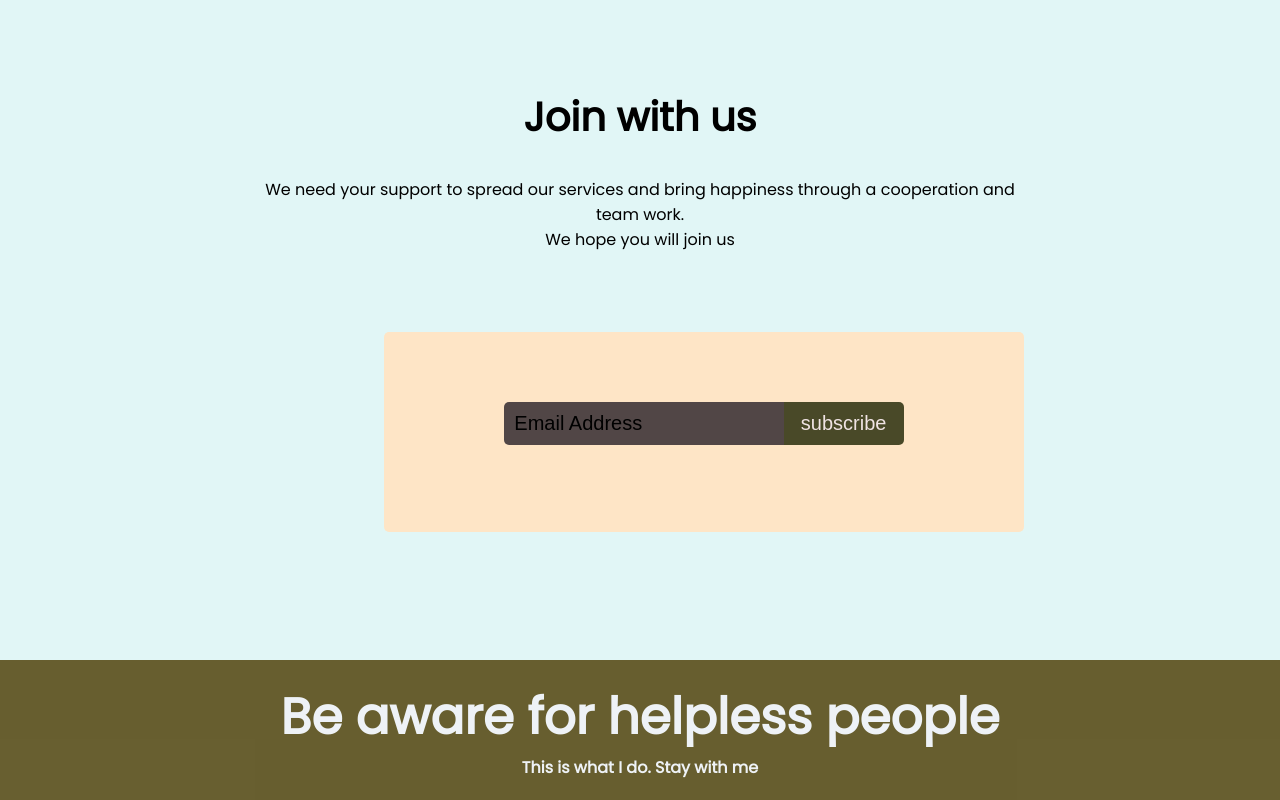
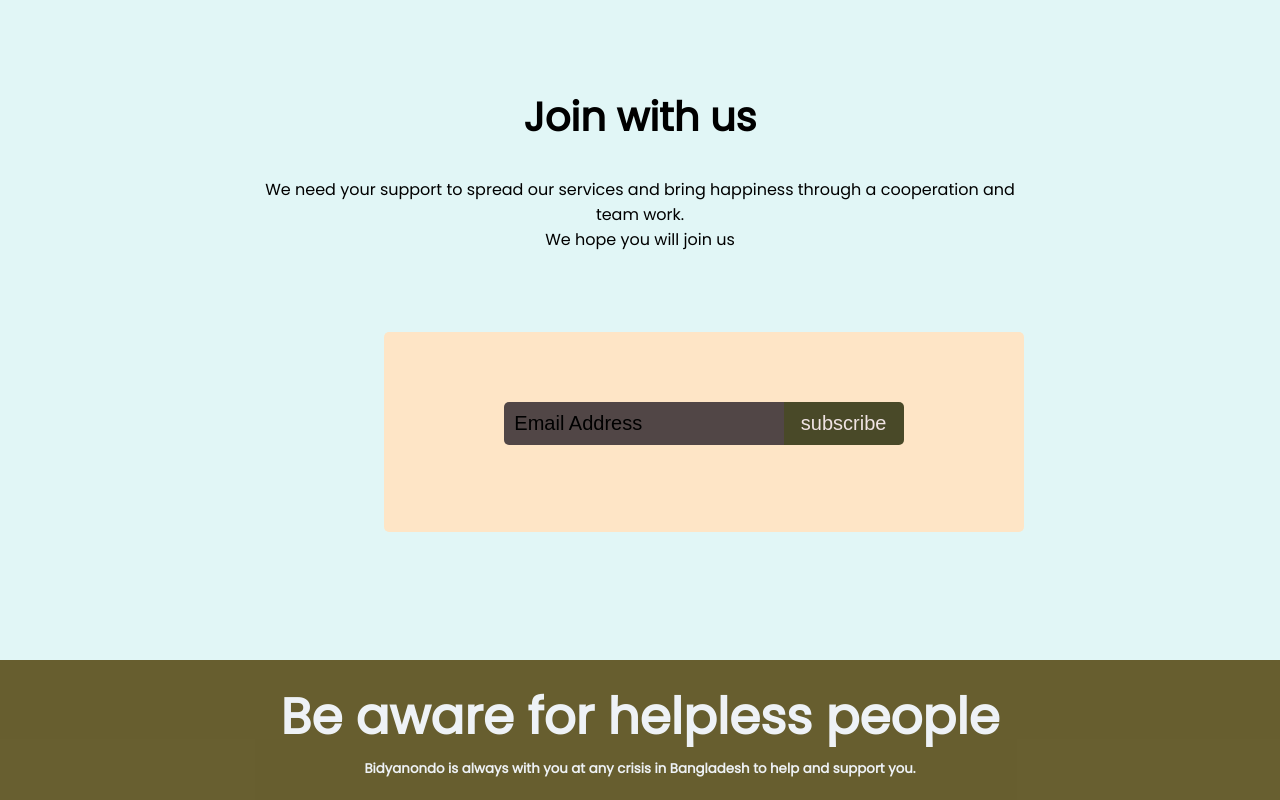
Before and after one commit to Mamun8854/donate-today, a plain HTML site: page index.html in a window 1280 px wide. Shown: the part 2564-3364 px from the top of the page. Drawn offline with Linux system fonts and the light colour scheme.

Commit message:
ten commit

```diff
--- a/index.html
+++ b/index.html
@@ -104,6 +104,6 @@
 </body>
 <footer>
     <h1>Be aware for helpless people</h1>
-    <p>This is what I do. Stay with me</p>
+    <small>Bidyanondo is always with you at any crisis in Bangladesh to help and support you.</small>
 </footer>
 </html>
```
